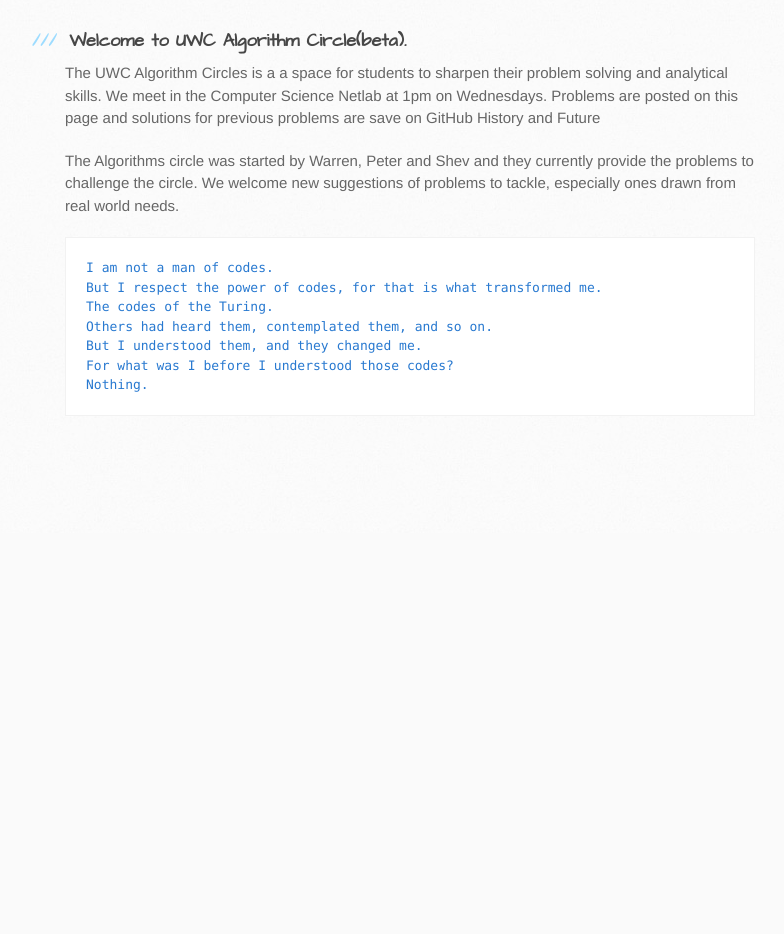
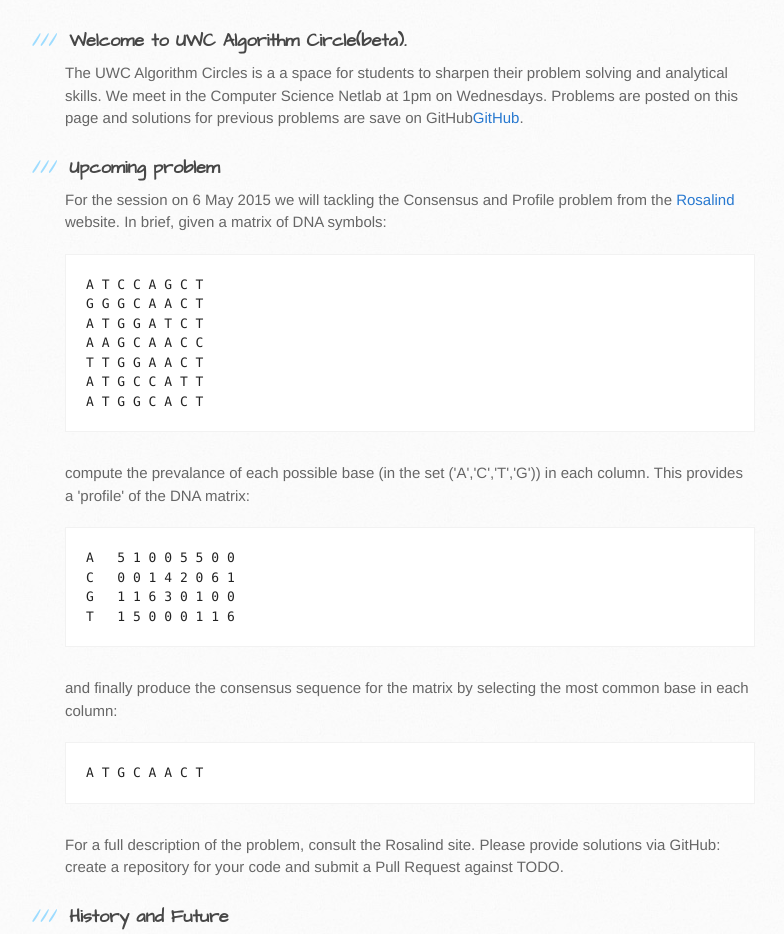
Before and after one commit to uwcalgo/sessions, a plain HTML site: page index.html in a window 1280 px wide. Shown: the part 267-1201 px from the top of the page, without its empty margins (105-889 px from the left). Before the commit the page ends 800 px from the top, so only its background shows below. Drawn offline with Linux system fonts and the light colour scheme.

Commit message:
* Added reference to problem #2

```diff
--- a/index.html
+++ b/index.html
@@ -32,9 +32,46 @@
 <a id="welcome-to-uwc-algorithm-circlebeta" class="anchor" href="#welcome-to-uwc-algorithm-circlebeta" aria-hidden="true"><span class="octicon octicon-link"></span></a>Welcome to UWC Algorithm Circle(beta).</h3>
 
 <p>The UWC Algorithm Circles is a a space for students to sharpen their problem solving and analytical skills. We meet in the Computer Science Netlab at 1pm on Wednesdays.
-Problems are posted on this page and solutions for previous problems are save on GitHub<a href="https://github.com/uwcalgo/sessions>GitHub</a>.</p>
+Problems are posted on this page and solutions for previous problems are save on GitHub<a href="https://github.com/uwcalgo/sessions">GitHub</a>.</p>
 
 <h3>
+  <a id="upcoming_problem" href="#upcoming_problem" aria-hidden="true"><span class="octicon octicon-link"></span></a>Upcoming problem
+</h3>
+
+<p>For the session on 6 May 2015 we will tackling the Consensus and Profile problem from the
+<a href="http://rosalind.info/problems/cons/">Rosalind</a> website. In brief, given a matrix of DNA symbols:
+</p>
+
+<pre>
+A T C C A G C T
+G G G C A A C T
+A T G G A T C T
+A A G C A A C C
+T T G G A A C T
+A T G C C A T T
+A T G G C A C T
+</pre>
+
+<p>compute the prevalance of each possible base (in the set ('A','C','T','G')) in each column.
+This provides a 'profile' of the DNA matrix:</p>
+
+<pre>
+A   5 1 0 0 5 5 0 0
+C   0 0 1 4 2 0 6 1
+G   1 1 6 3 0 1 0 0
+T   1 5 0 0 0 1 1 6
+</pre>
+
+<p>and finally produce the consensus sequence for the matrix by selecting the most common base in each
+column:</p>
+
+<pre>
+A T G C A A C T
+</pre>
+<p>For a full description of the problem, consult the Rosalind site. Please provide solutions via GitHub: create
+a repository for your code and submit a Pull Request against TODO.</p>
+<h3>
+
 <a id="misc" class="anchor" href="#misc" aria-hidden="true"><span class="octicon octicon-link"></span></a>History and Future</h3>
 
 <p>The Algorithms circle was started by Warren, Peter and Shev and they currently provide the problems
```
